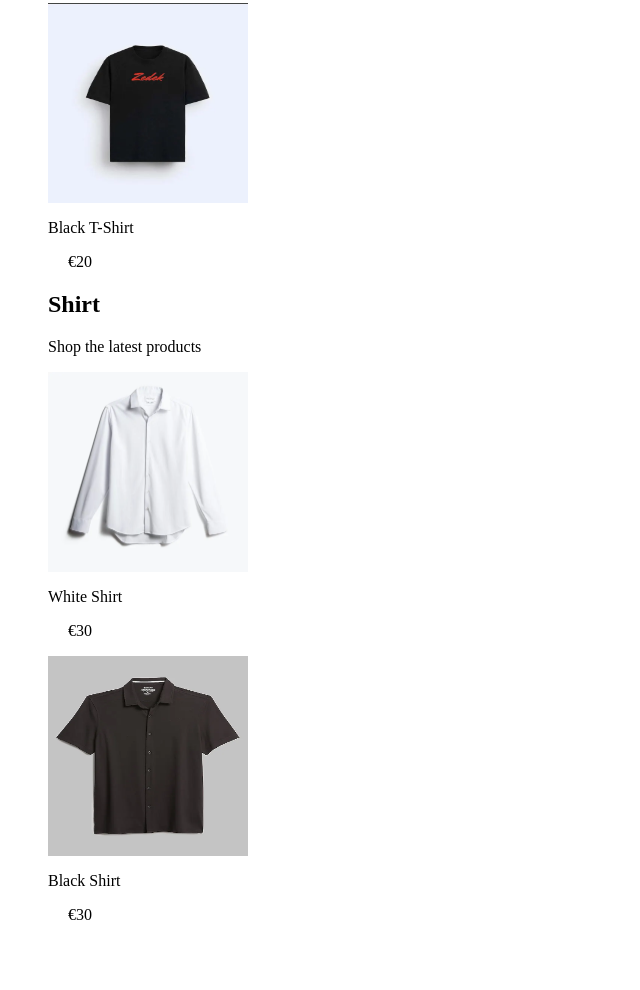
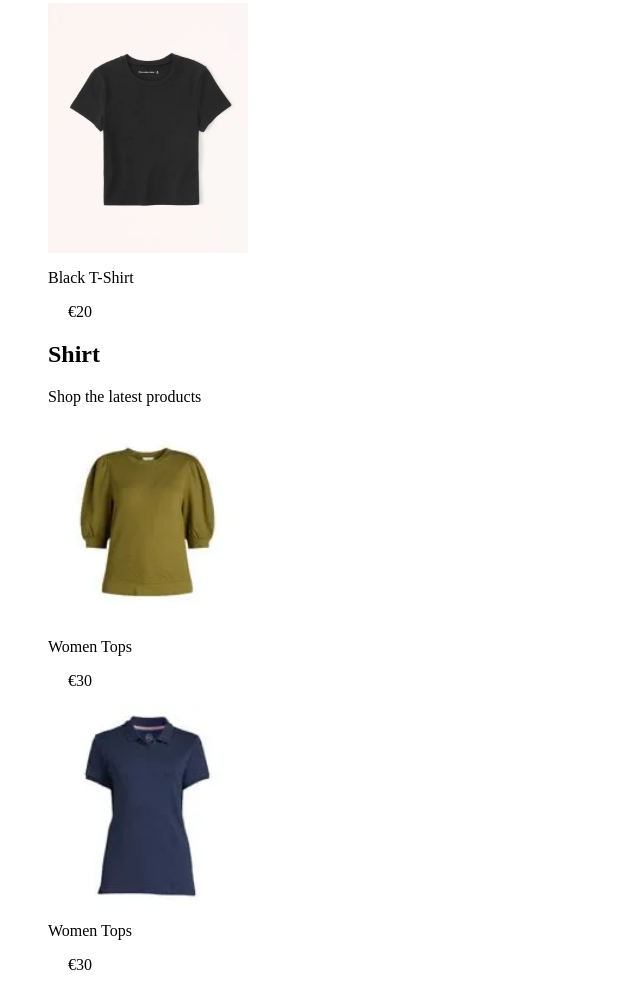
Before and after one commit to Vijay-2899/Clothing_Shop, a plain HTML site: page women.html in a window 1280 px wide. Shown: the part 428-1418 px from the top of the page, without its empty margins (0-640 px from the left). Before the commit the page ends 1368 px from the top, so only its background shows below. Drawn offline with Linux system fonts and the light colour scheme.

Commit message:
Women_Sample

```diff
--- a/women.html
+++ b/women.html
@@ -23,7 +23,7 @@
         <p>
             &nbsp;&nbsp;&nbsp;&nbsp;&nbsp;€20
         </p>
-        <img src="Black_Tshirt.webp" height="200px" width="200px" alt="T-Shirt 2">
+        <img src="Black_T-shirt_Women.webp"200px" width="200px" alt="T-Shirt 2">
         <p>
             Black T-Shirt
         </p>
@@ -39,16 +39,16 @@
     <section id ="Shirt">
         <h2>Shirt</h2>
         <p>Shop the latest products</p>
-        <img src="Shirt_Men.webp" height="200px" width="200px" alt="Shirt 1">
+        <img src="Women_Top.webp" height="200px" width="200px" alt="Shirt 1">
         <p>
-            White Shirt
+            Women Tops
         </p>
         <p>
             &nbsp;&nbsp;&nbsp;&nbsp;&nbsp;€30
         </p>
-        <img src="Black_Shirt.webp" height="200px" width="200px" alt="Shirt 2">
+        <img src="Women_Top2.webp" height="200px" width="200px" alt="Shirt 2">
         <p>
-            Black Shirt
+            Women Tops
         </p>
         <p>
             &nbsp;&nbsp;&nbsp;&nbsp;&nbsp;€30
```
